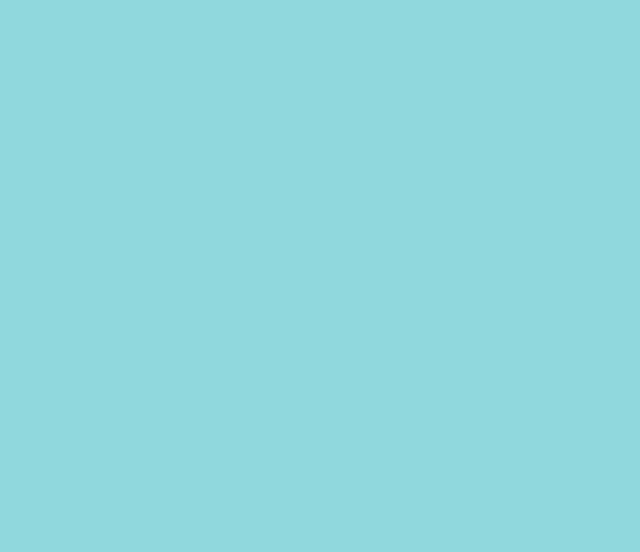
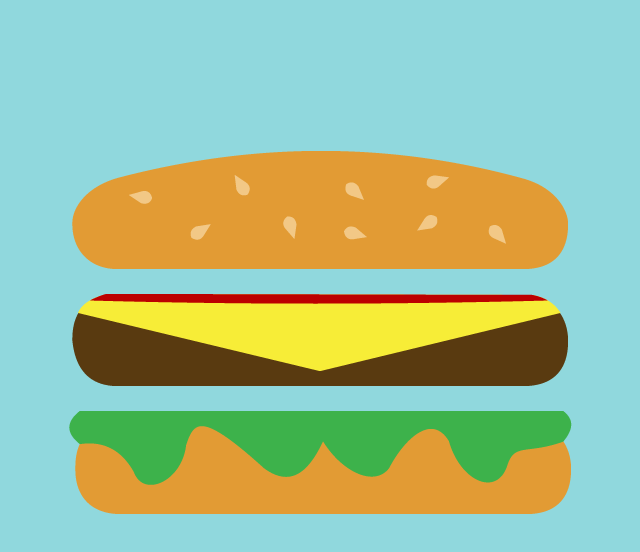
Before and after one commit to julesfred/hamburgerButton, a plain HTML site: page index.html in a window 1280 px wide. Shown: the whole page, without its empty margins (320-960 px from the left). Drawn offline with Linux system fonts and the light colour scheme.

Commit message:
positioned

```diff
--- a/index.html
+++ b/index.html
@@ -8,14 +8,23 @@
     <title>Hamburger Button</title>
 </head>
 <body>
-    <div>
+
+<div class="container">
+
+
+    <div id="holder">
+        <img src="pictures/top.png" />
     </div>
 
-    <div>
+    <div id="holder">
+        <img src="pictures/middle.png" />
     </div>
 
-    <div>
+    <div id="holder">
+        <img src="pictures/bottom.png" />
     </div>
+
+</div>
 
 </body>
 </html>
--- a/style.css
+++ b/style.css
@@ -1,3 +1,14 @@
 body {
     background-color: #90D8DD;
 }
+
+.container {
+    margin-top: 10%;
+}
+
+#holder {
+    display: flex;
+    position: relative;
+    justify-content: center;
+    padding-top: 25px;
+}
```
Also changed, not shown: pictures/bottom.png (renamed from pictures/Asset 3.png), pictures/middle.png (renamed from pictures/Asset 2.png), pictures/top.png (renamed from pictures/Asset 1.png).
